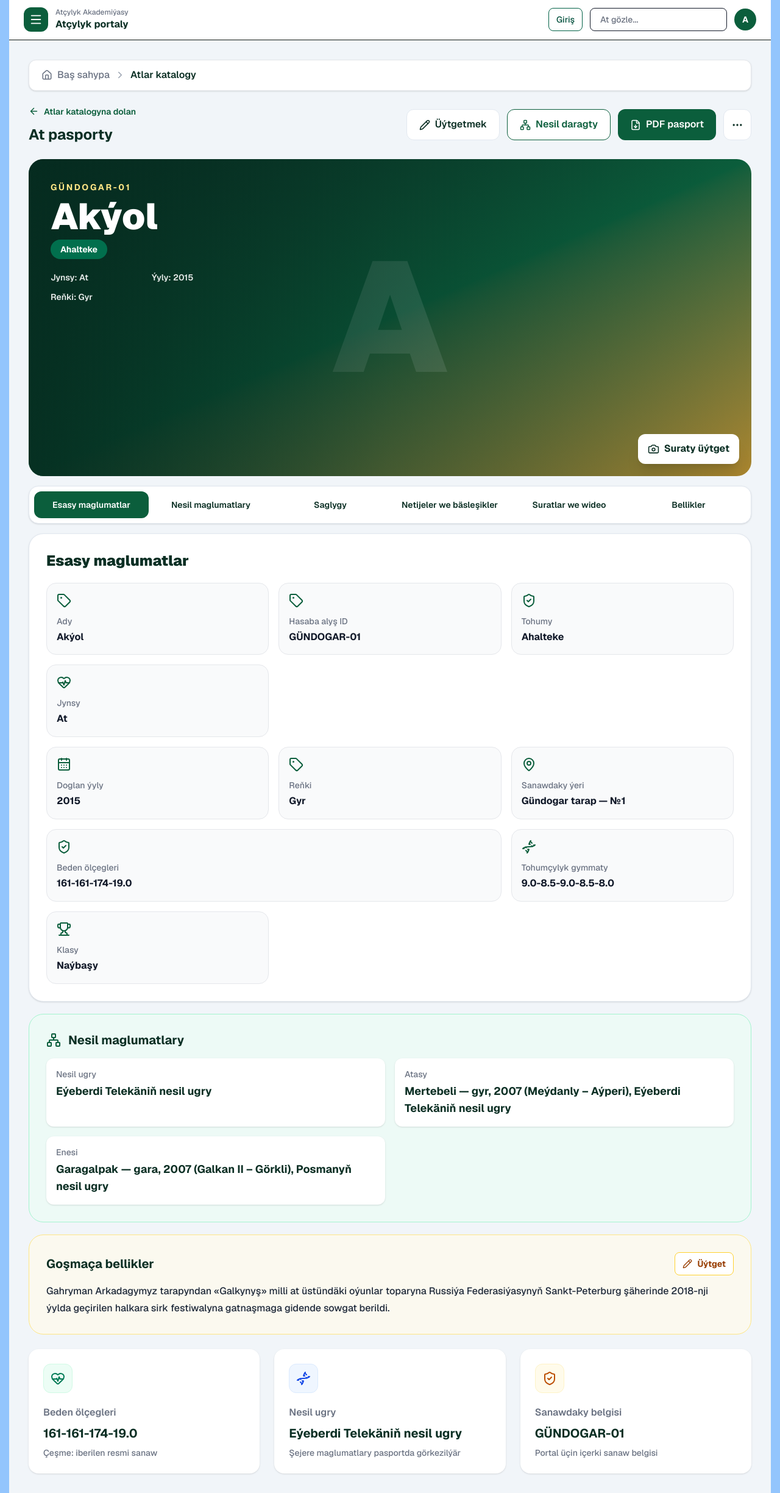
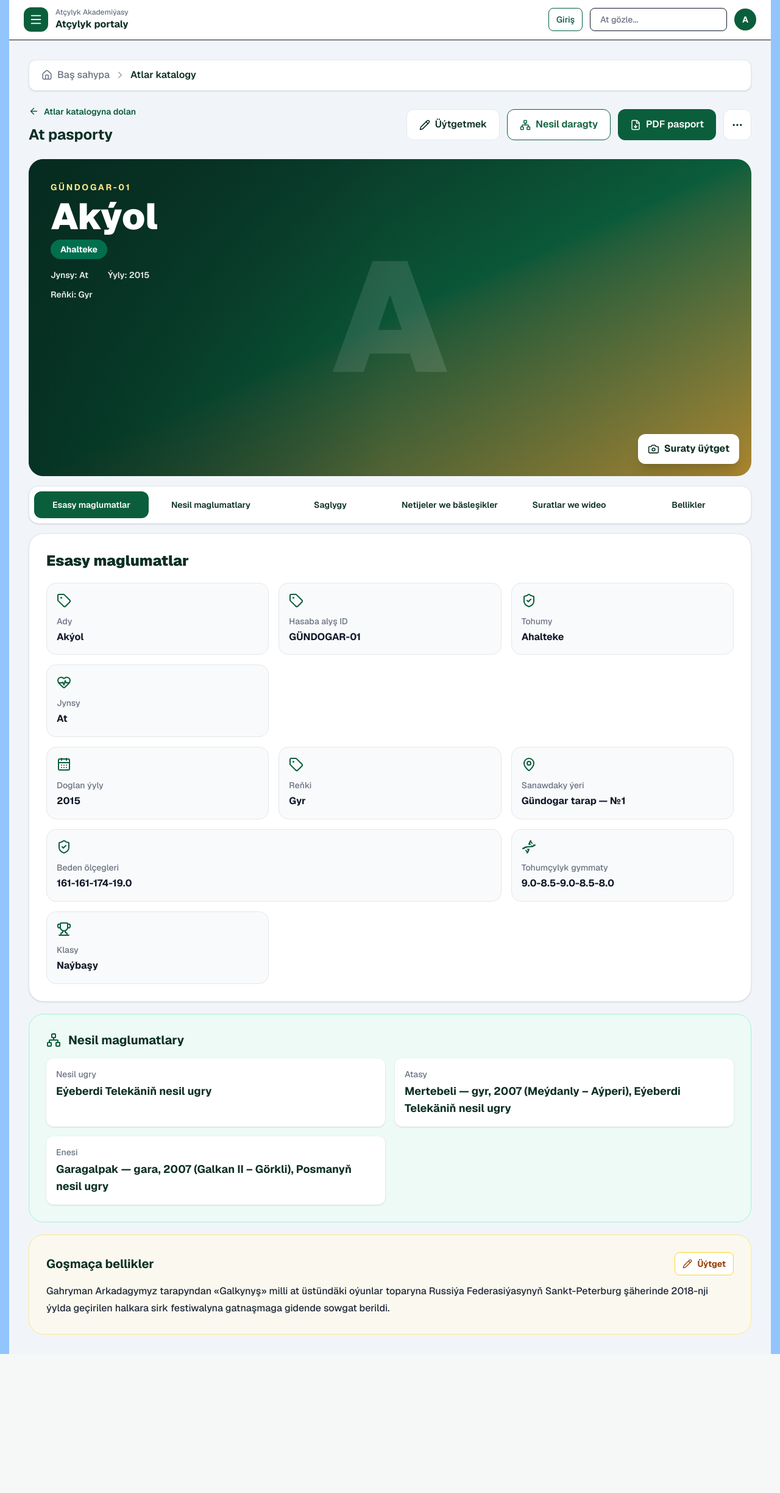
Before and after one commit to Stoun05/horse-portal-v2, a Next.js app: page /atlar/gundogar-01-akyol in a window 1280 px wide. Shown: the whole page at 61% size. After the commit the page ends 2221 px from the top, so only its background shows below. Built offline with nearby package versions, Linux system fonts and the light colour scheme.

Commit message:
fix(passport): true 16:9 full-width horse photo with all details below

```diff
--- a/components/HorsePassportPage.tsx
+++ b/components/HorsePassportPage.tsx
@@ -216,18 +216,21 @@ function HorseProfile({
       </div>
 
       <section className="space-y-4">
-        <div className="relative isolate h-[360px] overflow-hidden rounded-3xl bg-gradient-to-br from-[#092d23] via-[#0b5e3c] to-[#aa852e] sm:h-[440px] lg:h-[520px]">
+        <div className="relative isolate aspect-video w-full overflow-hidden rounded-3xl bg-gradient-to-br from-[#092d23] via-[#0b5e3c] to-[#aa852e] sm:h-[440px] lg:h-[520px]">
           {horse.image ? (
-            <Image src={assetPath(horse.image)} alt={horse.name} fill priority sizes="100vw" className="object-cover object-center" />
+            <>
+              <Image src={assetPath(horse.image)} alt="" fill sizes="100vw" className="object-cover opacity-50 blur-2xl scale-110" aria-hidden="true" />
+              <Image src={assetPath(horse.image)} alt={horse.name} fill priority sizes="100vw" className="object-contain object-center" />
+            </>
           ) : (
             <div className="flex h-full items-center justify-center text-[11rem] font-black text-white/15 sm:text-[16rem]">{horse.name.slice(0, 1)}</div>
           )}
-          <div className="pointer-events-none absolute inset-0 bg-gradient-to-r from-[#052b1f]/90 via-[#052b1f]/35 to-transparent" />
-          <div className="absolute inset-x-0 top-0 z-10 p-6 text-white sm:p-9">
+          <div className="pointer-events-none absolute inset-0 bg-gradient-to-r from-[#052b1f]/85 via-[#052b1f]/20 to-transparent" />
+          <div className="absolute left-0 top-0 z-10 max-w-[85%] p-4 text-white sm:max-w-md sm:p-9">
             <p className="text-sm font-bold uppercase tracking-[0.19em] text-amber-200">{horse.code}</p>
-            <h2 className="mt-2 text-4xl font-black sm:text-6xl">{horse.name}</h2>
+            <h2 className="mt-2 text-3xl font-black sm:text-6xl">{horse.name}</h2>
             <p className="mt-2 inline-block rounded-full bg-emerald-700/85 px-4 py-1.5 text-sm font-bold">{horse.breed}</p>
-            <div className="mt-5 grid max-w-xs grid-cols-2 gap-3 text-sm font-semibold text-white/90">
+            <div className="mt-4 hidden max-w-xs grid-cols-2 gap-3 text-sm font-semibold text-white/90 sm:grid">
               <span>Jynsy: {horse.sex}</span>
               <span>Ýyly: {horse.year}</span>
               <span>Reňki: {horse.color}</span>
@@ -334,13 +337,6 @@ function HorseProfile({
             </div>
           </div>
       </section>
-      <div className="mt-6 grid grid-cols-1 gap-6 lg:grid-cols-3">
-        <StatusCard icon={<HeartPulse />} title="Beden ölçegleri" value={horse.bodyMeasurements ?? "Girizilmedik"} detail="Çeşme: iberilen resmi sanaw" color="green" />
-        <StatusCard icon={<Dna />} title="Nesil ugry" value={horse.lineage ?? "Girizilmedik"} detail="Şejere maglumatlary pasportda görkezilýär" color="blue" />
-        <StatusCard icon={<ShieldCheck />} title="Sanawdaky belgisi" value={horse.code} detail="Portal üçin içerki sanaw belgisi" color="amber" />
-      </div>
-
-
       {editorOpen && (
         <div className="fixed inset-0 z-[100] flex items-center justify-center bg-black/70 p-4 print:hidden">
           <div className="max-h-[94vh] w-full max-w-4xl overflow-y-auto rounded-3xl bg-white shadow-2xl">
@@ -553,22 +549,6 @@ function PedigreeItem({ label, value }: { label: string; value: string }) {
   );
 }
 
-function StatusCard({ icon, title, value, detail, color }: { icon: React.ReactNode; title: string; value: string; detail: string; color: "green" | "blue" | "amber" }) {
-  const colors = {
-    green: "bg-emerald-50 text-emerald-700 border-emerald-100",
-    blue: "bg-blue-50 text-blue-700 border-blue-100",
-    amber: "bg-amber-50 text-amber-700 border-amber-100",
-  };
-  return (
-    <section className="rounded-2xl bg-white p-6 shadow-sm">
-      <div className={`mb-5 flex h-12 w-12 items-center justify-center rounded-xl border ${colors[color]}`}>{icon}</div>
-      <h3 className="font-semibold text-gray-500">{title}</h3>
-      <p className="mt-2 text-xl font-bold text-[#0b2f24]">{value}</p>
-      <p className="mt-2 text-sm text-gray-500">{detail}</p>
-    </section>
-  );
-}
-
 function NotFoundState() {
   return (
     <div className="rounded-3xl border border-dashed border-gray-300 bg-white px-6 py-20 text-center shadow-sm">
@@ -585,7 +565,7 @@ function ProfileSkeleton() {
   return (
     <div className="animate-pulse overflow-hidden rounded-3xl bg-white shadow-sm">
       <div>
-        <div className="h-[420px] bg-slate-200" />
+        <div className="aspect-video w-full bg-slate-200" />
         <div className="space-y-5 p-8">
           <div className="h-5 w-32 rounded bg-slate-200" />
           <div className="h-12 w-64 rounded bg-slate-200" />
```
